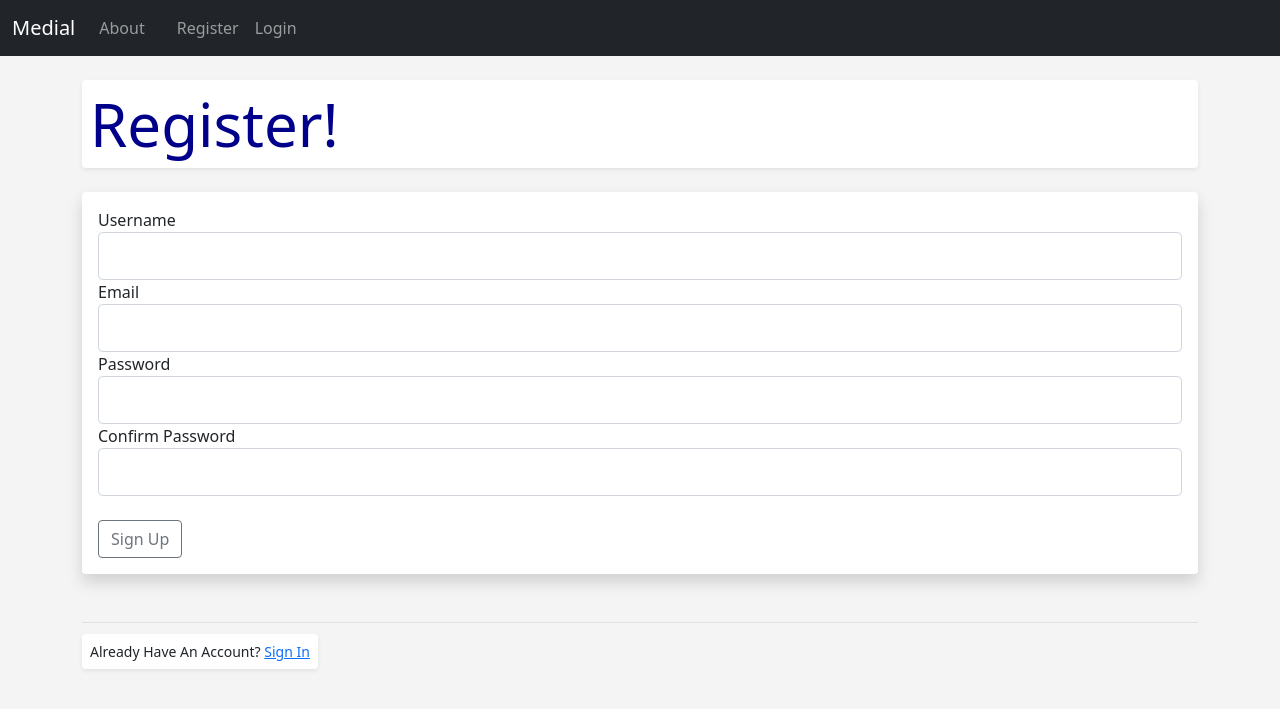
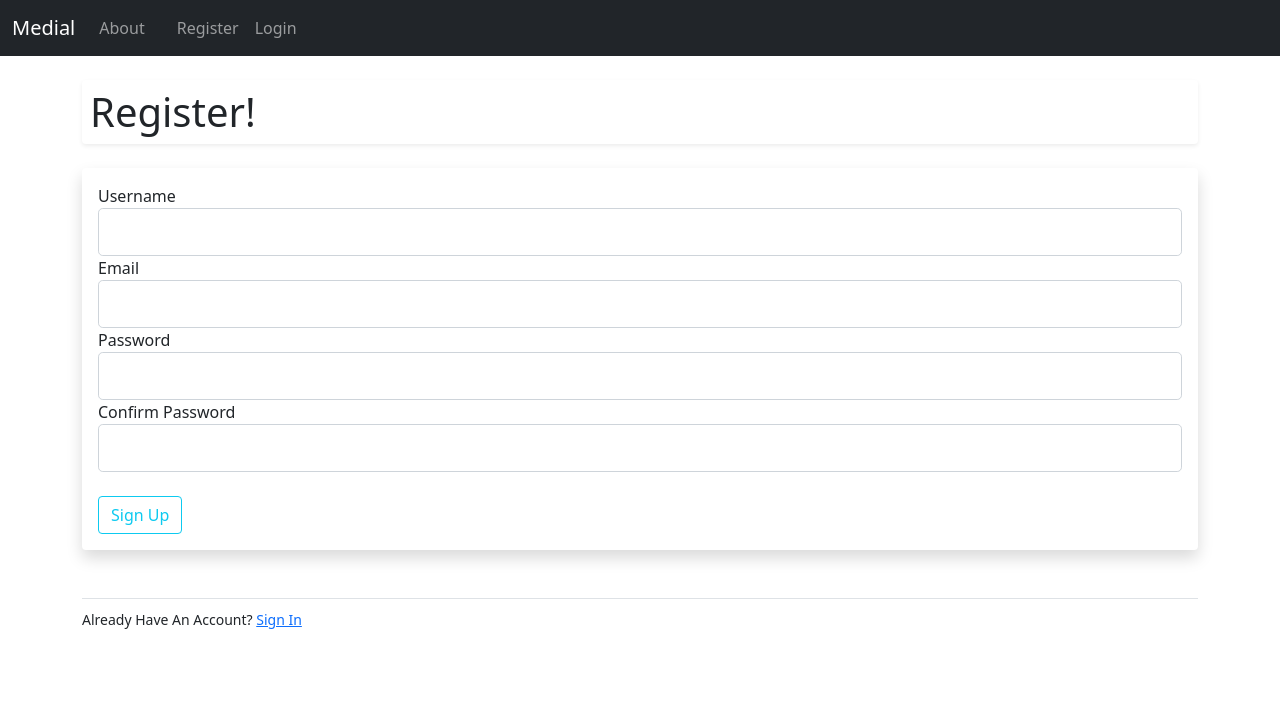
Before and after one commit to SudipNeupane1/real_state_price_prediction, a Flask app: page /register in a window 1280 px wide. Shown: the top 709 px of the page. Run offline with Flask 2, Linux system fonts and the light colour scheme; parts of the project's set-up code (start-up, migrations or seed data) failed here and were passed over; some libraries are stand-ins or nearby versions.

Commit message:
deployemnt

```diff
--- a/project/static/styles.css
+++ b/project/static/styles.css
@@ -1,325 +1,4 @@
-/* @import url("https://fonts.googleapis.com/css2?family=Poppins:wght@400;700&display=swap");
-@import url('https://fonts.googleapis.com/css2?family=Playfair+Display:wght@900&display=swap');
-@import url('https://fonts.googleapis.com/css2?family=Oswald:wght@300&family=Playfair+Display:wght@900&display=swap');
-@import url('https://fonts.googleapis.com/css2?family=Bangers&family=Oswald:wght@300&family=Playfair+Display:wght@900&display=swap');
 
-
-
-
-.img {
-  background-image: linear-gradient(
-      to bottom,
-      rgba(185, 147, 86, 0.274),
-      rgba(80, 157, 209, 0.794)
-    ),
-    url("https://cdn.pixabay.com/photo/2017/06/16/15/58/luxury-home-2409518_960_720.jpg");
-  background-repeat: no-repeat;
-  background-size: auto;
-  background-size: 100% 100%;
-  position: fixed;
-  width: 100%;
-  height: 100%;
-  top: 0;
-  left: 0;
-  z-index: -1;
-}
-
-.title {
-  font-size: 50px;
-  text-align: center;
-
-  color: rgb(255, 255, 255);
-  font-weight: 600;
-}
-
-.title:hover {
-  transition: 0.5s;
-  color: #f6dbbc ;
-}
-
-input[type="number"],
-select option {
-  background-color: #84d4eb ;
-  color:black;
-  padding-bottom: 3%;
-  align-items: center;
-  align-content: center;
-}
-
-.sqft,
-.bath,
-.bhk,
-.loc {
-  color: #ffffff;
-
-  font-size: 18px;
-  font-weight: 400;
-  line-height: 32px;
-  margin: 0 0 24px;
-}
-
-.switch-field {
-  display: flex;
-  flex-direction: row;
-  margin-bottom: 36px;
-  overflow: hidden;
-}
-
-.switch-field input {
-  position: absolute !important;
-  clip: rect(0, 0, 0, 0);
-  height: 1px;
-  width: 1px;
-  border: 0;
-  overflow: hidden;
-}
-
-.switch-field label {
-  background-color: #84d4eb ;
-  color: rgb(0, 0, 0);
-  font-size: 14px;
-  line-height: 1;
-  text-align: center;
-  align-content: center;
-  padding: 10px 16px;
-  margin-right: 2%;
-  border: 11px solid rgba(0, 0, 0, 0.2);
-  box-shadow: inset 0 1px 3px rgba(0, 0, 0, 0.3), 0 1px rgba(255, 255, 255, 0.1);
-  transition: all 0.1s ease-in-out;
-
-
-}
-
-.switch-field label:hover {
-  cursor: pointer;
-}
-
-.switch-field input:checked + label {
-  background-color: #4ef1e9;
-  box-shadow: none;
-}
-
-.switch-field label:first-of-type {
-  border-radius: 11px 0 0 11px;
-}
-
-.switch-field label:last-of-type {
-  border-radius: 0 4px 4px 0;
-}
-
-.form {
-
-
-  line-height: 1.625;
-  margin: 8px auto;
-  padding-left: 16px;
-  z-index: 2;
-  margin-right: auto;
-  margin-left: auto;
-  margin:0 auto;
-  position: relative;
-  padding-bottom: 20px;
-  padding-top: 10px;
-
-
-
-
-
-
-
-}
-
-h2 {
-  font-size: 18px;
-  margin-bottom: 8px;
-}
-.area {
-
-  outline: 0;
-  width: 76%;
-  border: 0;
-  margin: 0 0 10px;
-  padding: 10px;
-  box-sizing: border-box;
-  font-size: 15px;
-  height: 35px;
-  border-radius: 5px;
-}
-
-.location {
-
-  width: 70%;
-  margin-left: 19px;
-  padding: 8px;
-
-  color:black;
-  background-color: #84d4eb  ;
-  position: relative;
-  display: inline-block;
-  transform: scale(1.1);
-}
-
-.location:after {
-  box-sizing: border-box;
-  transition: 0.2s;
-  position: relative;
-  content: "";
-  top: 14px;
-  right: 0px;
-  width: 0;
-  height: 0;
-
-  border: 5px solid transparent;
-  border-color: #4ef1e9 transparent transparent transparent;
-}
-
-.submit {
-  margin-top: 20px;
-  width: 76%;
-  color: rgb(0, 0, 0);
-  border: 2px solid #84d4eb ;
-  border-radius: 0px;
-  padding: 18px 36px;
-  display: inline-block;
-
-  font-size: 14px;
-  letter-spacing: 1px;
-  cursor: pointer;
-  box-shadow: inset 0 0 0 0#84d4eb ;
-  transition: ease-out 0.4s;
-}
-
-.submit:hover {
-  box-shadow: inset 400px 0 0 0 #4ef1e9 ;
-}
-
-.result {
-  background: #84d4eb ;
-  color: rgb(0, 0, 0);
-  width: 76%;
-  border: 0;
-  margin: 25px 0 10px;
-  box-sizing: border-box;
-  font-size: 15px;
-  height: 35px;
-  text-align: center;
-}
-.pdfconv {
-  margin-top: 20px;
-  width: 76%;
-  color: rgb(0, 0, 0);
-  border: 2px solid #84d4eb ;
-  border-radius: 0px;
-  padding: 7px 15px;
-  display: inline-block;
-
-  font-size: 14px;
-  letter-spacing: 1px;
-  cursor: pointer;
-  box-shadow: inset 0 0 0 0#84d4eb ;
-  transition: ease-out 0.4s;
-  }
-  .pdfconv:hover {
-    box-shadow: inset 200px 0 0 0 #4ef1e9 ;
-  }
-
-
-h1, h2, h3, h4, h5, h6 {
-  color: #444444;
-}
-
-
-
-
-body {
-  background: #fafafa;
-  color: #333333;
-  margin-top: 5rem;
-}
-
-h1, h2, h3, h4, h5, h6 {
-  color: #444444;
-}
-
-.bg-steel {
-  background-color: #497fa3;
-}
-
-.site-header .navbar-nav .nav-link {
-  color: #cbd5db;
-}
-
-.site-header .navbar-nav .nav-link:hover {
-  color: #ffffff;
-}
-
-.site-header .navbar-nav .nav-link.active {
-  font-weight: 500;
-}
-
-.content-section {
-  background: #ffffff;
-  padding: 10px 20px;
-  border: 1px solid #dddddd;
-  border-radius: 3px;
-  margin-bottom: 20px;
-}
-
-.article-title {
-  color: #444444;
-}
-
-a.article-title:hover {
-  color: #428bca;
-  text-decoration: none;
-}
-
-.article-content {
-  white-space: pre-line;
-}
-
-.article-img {
-  height: 65px;
-  width: 65px;
-  margin-right: 16px;
-}
-
-.article-metadata {
-  padding-bottom: 1px;
-  margin-bottom: 4px;
-  border-bottom: 1px solid #e3e3e3
-}
-
-.article-metadata a:hover {
-  color: #333;
-  text-decoration: none;
-}
-
-.article-svg {
-  width: 25px;
-  height: 25px;
-  vertical-align: middle;
-}
-
-.account-img {
-  height: 125px;
-  width: 125px;
-  margin-right: 20px;
-  margin-bottom: 16px;
-}
-
-.account-heading {
-  font-size: 2.5rem;
-} */
-
-h1 {
-	color: darkblue;
-	font-size:60px;
-}
-
-body {
-	background: #f4f4f4;
-}
 
 #demo{
 	font-size: 12px;
--- a/project/templates/about.html
+++ b/project/templates/about.html
@@ -26,4 +26,5 @@
     <img src="static/img/img2.jpg" class="figure-img img-fluid rounded" alt="...">
     <figcaption class="figure-caption">A caption for the above image.</figcaption>
   </figure>
+</div>
 {% endblock content %}
--- a/project/templates/create_post.html
+++ b/project/templates/create_post.html
@@ -32,7 +32,9 @@
                 {% endif %}
             </div>
         </fieldset>
+        <br/>
         <div class="form-group">
+
             {{ form.submit(class="btn btn-outline-info") }}
         </div>
     </form>
--- a/project/templates/home.html
+++ b/project/templates/home.html
@@ -17,7 +17,7 @@
           <div class="shadow p-3 mb-5 bg-body rounded">
             <img class="rounded-circle" src="{{ url_for('static', filename='profile_pics/' + post.poster.image_file) }}">
               <a  href="{{ url_for('user_posts', username=post.poster.username) }}">{{ post.poster.username }}</a><br/>
-              <small class="text-muted">{{ post.date_posted.strftime('%Y-%m-%d') }}</small><br/><br/>
+              <small class="text-muted">{{ post.date_posted.strftime('%Y-%m-%d') }}</small><br/>
 
              <h2><a  href="{{ url_for('post', post_id=post.id) }}">{{ post.title }}</a></h2>
              {{ post.content|safe }}
--- a/project/templates/index.html
+++ b/project/templates/index.html
@@ -29,9 +29,8 @@
 	<br/>
 	<div class="container">
 		{% block content %}
-		{% endblock %}
+		{% endblock  %}
 	</div>
-
 
 
 
--- a/project/templates/login.html
+++ b/project/templates/login.html
@@ -56,16 +56,15 @@
                 <br/>
             </fieldset>
             <div class="form-group">
-                {{ form.submit(class="btn btn-secondary") }}
+                {{ form.submit(class="btn btn-outline-info") }}
                 <small class="text-muted ml-2">
                     <a href="{{ url_for('reset_request') }}">Forgot Password?</a>
                 </small>
             </div>
         </form>
     </div>
-
     <div class="border-top pt-2">
-        <small class="shadow-sm p-2 mb-4 bg-body rounded">
+        <small>
             Need An Account? <a class="ml-2" href="{{ url_for('register') }}">Sign Up Now</a>
         </small>
     </div>
--- a/project/templates/post.html
+++ b/project/templates/post.html
@@ -1,6 +1,7 @@
 {% extends "index.html" %}
 {% block content %}
     <div class="shadow p-3 mb-5 bg-body rounded">
+
         <img class="rounded-circle article-img" src="{{ url_for('static', filename='profile_pics/' + post.poster.image_file) }}">
         <div class="media-body">
           <div class="article-metadata">
@@ -16,7 +17,7 @@
           <h2 class="article-title">{{ post.title }}</h2>
           <p class="article-content">{{ post.content }}</p>
         </div>
-  </article>
+
       <!-- Modal -->
       <div class="modal fade" id="deleteModal" tabindex="-1" role="dialog" aria-labelledby="deleteModalLabel" aria-hidden="true">
         <div class="modal-dialog" role="document">
@@ -36,4 +37,6 @@
           </div>
         </div>
       </div>
+    </div>
+
 {% endblock content %}
--- a/project/templates/predict.html
+++ b/project/templates/predict.html
@@ -42,7 +42,7 @@
 		<option>billekahalli</option>
         <option>whitefield</option>
   </select>
-</div>
+    </div>
 	<button type="button"class="btn btn-secondary" onclick="onClickedEstimatePrice()" type="button">ESTIMATE</button>
 	<div id="uiEstimatedPrice" class="result">	<h2></h2> </div>
     <!-- <button onclick="generatePDF()">Download as PDF</button>
@@ -53,5 +53,5 @@
     <button type="button"class="btn btn-secondary" onclick='generatePDF();'>Print</button>
   </p>
   </form>
-  </div>
+</div>
 {% endblock content %}
--- a/project/templates/register.html
+++ b/project/templates/register.html
@@ -12,7 +12,7 @@
 
 {% endfor %}
 
-{% if name %}
+<!-- {% if name %}
 	<h1>User Added!</h1>
 	<br/><br/>
 <table class="table table-hover table-bordered table-striped">
@@ -27,7 +27,7 @@
 </table>
 
 
-{% else %}
+{% else %} -->
 	<h1 class="shadow-sm p-2 mb-4 bg-body rounded">Register!</h1>
 
 <div class="shadow p-3 mb-5 bg-body rounded">
@@ -92,15 +92,17 @@
             </form>
             <br/>
             <div class="form-group">
-                {{ form.submit(class="btn btn-outline-secondary") }}
+                {{ form.submit(class="btn btn-outline-info") }}
             </div>
         </form>
     </div>
-    <div class="border-top pt-3">
-        <small class="shadow-sm p-2 mb-4 bg-body rounded">
-            Already Have An Account? <a class="text-center" href="{{ url_for('login') }}">Sign In</a>
+    <div class="border-top pt-2">
+        <small>
+            Already Have An Account? <a class="ml-2" href="{{ url_for('login') }}">Sign In</a>
         </small>
     </div>
-</table>
+
+
+        <script type="text/javascript" src="js/main.js"></script>
 {% endif %}
 {% endblock content %}
```
Also changed, not shown: project/templates/account.html (+1 -9 lines). Lines whose indentation alone changed are shown as unchanged.
